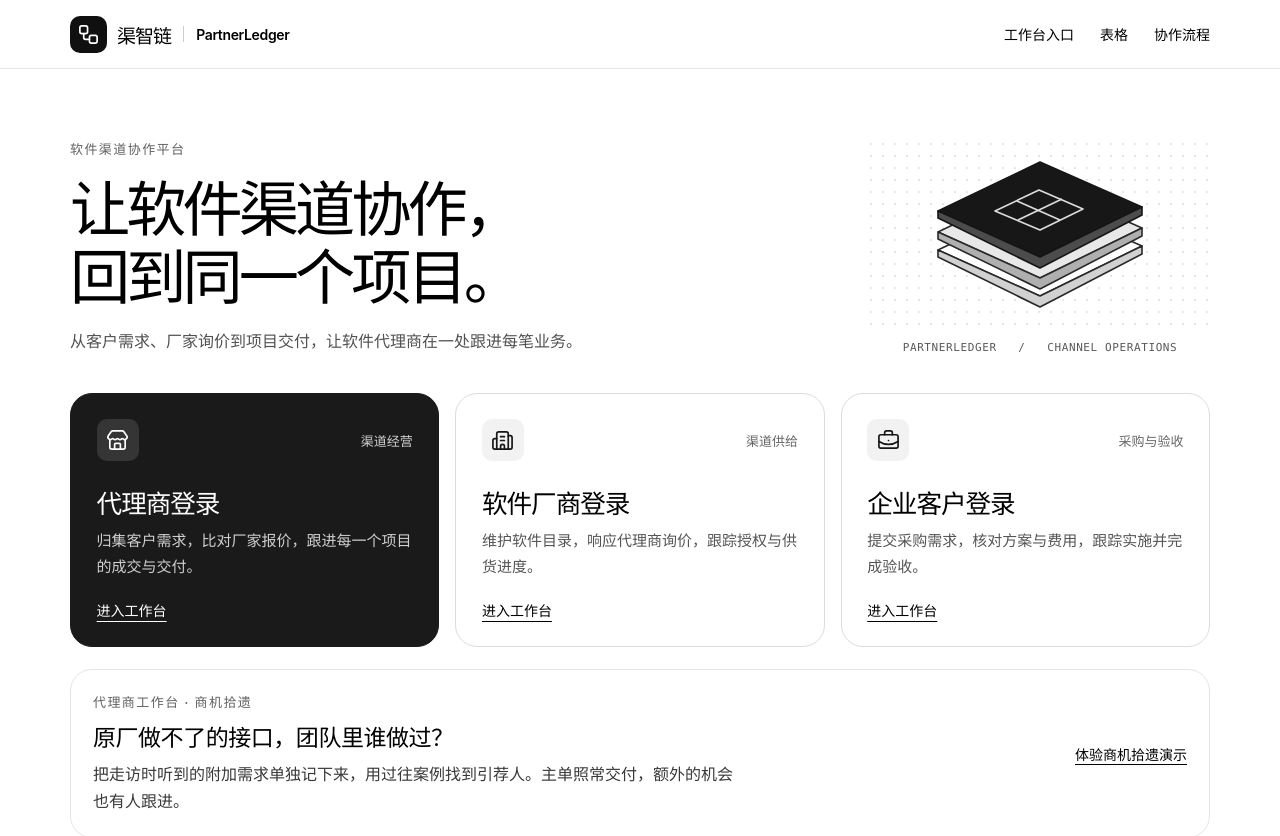
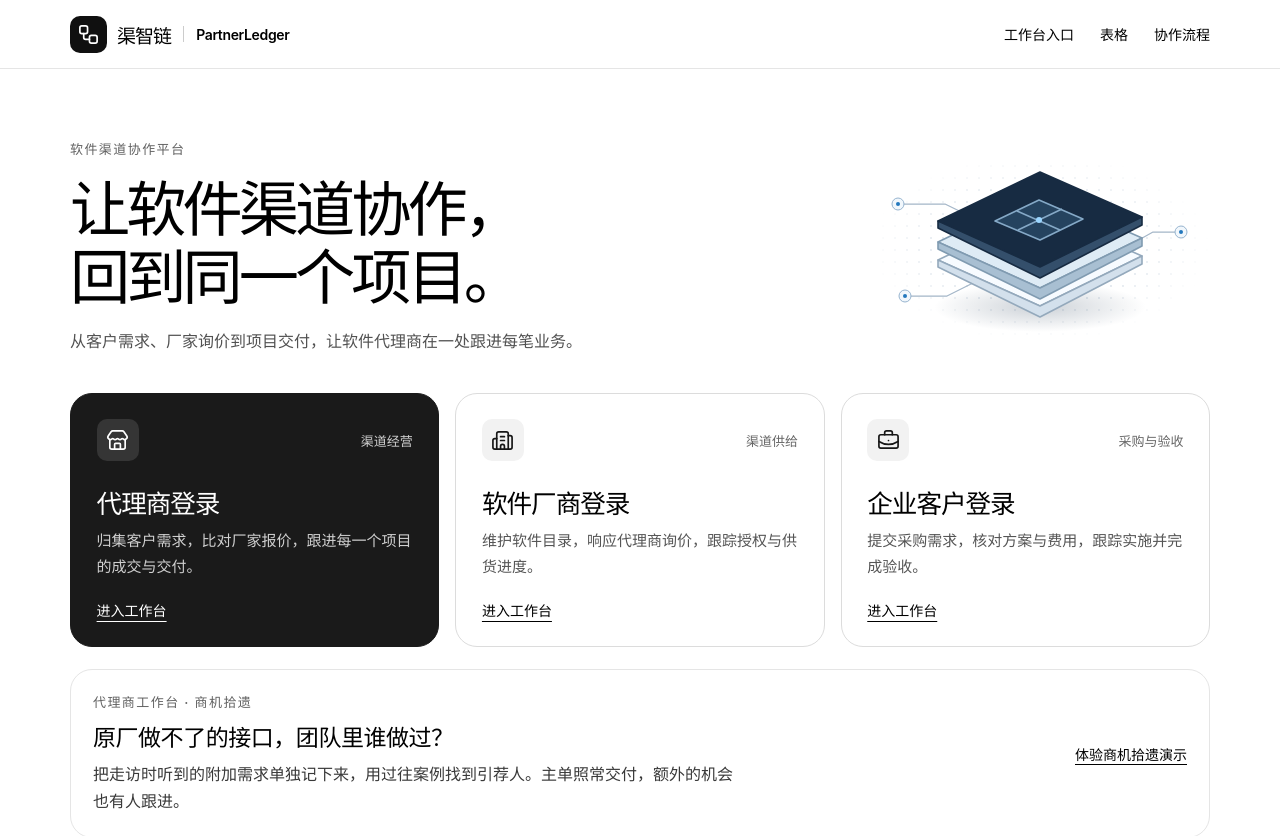
Before and after one commit to wweijie473-boop/PartnerLedger, a Vue app in the folder frontend/: page / in a window 1280 px wide. Shown: the top 836 px of the page. Built offline with nearby package versions, Linux system fonts and the light colour scheme.

Commit message:
feat(frontend): animate the portal collaboration artwork

```diff
--- a/frontend/src/Portal.vue
+++ b/frontend/src/Portal.vue
@@ -25,17 +25,53 @@ const phases = [
           <p class="pl-subtitle">从客户需求、厂家询价到项目交付，让软件代理商在一处跟进每笔业务。</p>
         </div>
         <div class="pl-visual" aria-hidden="true">
-          <svg viewBox="0 0 340 190" fill="none">
-            <defs><pattern id="dots" width="12" height="12" patternUnits="userSpaceOnUse"><circle cx="1" cy="1" r=".8" fill="#c6c6c6"/></pattern></defs>
-            <rect width="340" height="190" fill="url(#dots)"/>
+          <svg viewBox="0 0 340 190" fill="none" focusable="false">
+            <defs>
+              <pattern id="portal-grid" width="12" height="12" patternUnits="userSpaceOnUse">
+                <circle cx="1" cy="1" r=".8" fill="#a5b8ca"/>
+              </pattern>
+              <radialGradient id="portal-grid-fade">
+                <stop offset="35%" stop-color="white"/>
+                <stop offset="100%" stop-color="white" stop-opacity="0"/>
+              </radialGradient>
+              <mask id="portal-grid-mask">
+                <rect width="340" height="190" fill="url(#portal-grid-fade)"/>
+              </mask>
+              <radialGradient id="portal-layer-shadow">
+                <stop stop-color="#172f49" stop-opacity=".22"/>
+                <stop offset="100%" stop-color="#172f49" stop-opacity="0"/>
+              </radialGradient>
+            </defs>
+            <rect width="340" height="190" fill="url(#portal-grid)" mask="url(#portal-grid-mask)"/>
+            <ellipse cx="170" cy="154" rx="106" ry="25" fill="url(#portal-layer-shadow)"/>
+            <g v-for="signal in [
+              { route: 'M28 51h47l43 21', x: 28, y: 51, delay: '.2s' },
+              { route: 'M35 143h42l40-20', x: 35, y: 143, delay: '.8s' },
+              { route: 'M311 79h-28l-43 24', x: 311, y: 79, delay: '1.4s' },
+            ]" :key="signal.route" :style="{ '--signal-delay': signal.delay }">
+              <path :d="signal.route" stroke="#a4b6c8" stroke-width="1.25" stroke-linejoin="round"/>
+              <path :d="signal.route" pathLength="1" class="pl-visual-signal"/>
+              <circle :cx="signal.x" :cy="signal.y" r="6" fill="#f1f7fc" stroke="#96b3ce"/>
+              <circle :cx="signal.x" :cy="signal.y" r="2" fill="#2378bd"/>
+            </g>
             <g stroke-linejoin="round" stroke-width="1.6">
-              <path d="M170 58 272 103 170 153 68 107Z" fill="#fff" stroke="#292929"/><path d="m68 107 0 7 102 50 102-53v-8l-102 50Z" fill="#d1d1d1" stroke="#292929"/>
-              <path d="m170 40 102 45-102 50L68 89Z" fill="#e8e8e8" stroke="#292929"/><path d="m68 89 0 7 102 50 102-53v-8l-102 50Z" fill="#afafaf" stroke="#292929"/>
-              <path d="m170 19 102 45-102 50L68 68Z" fill="#171717" stroke="#151515"/><path d="m68 68 0 7 102 50 102-53v-8l-102 50Z" fill="#4c4c4c" stroke="#151515"/>
-              <g stroke="#ddd"><path d="m125 68 44-21 44 19-43 21Z"/><path d="m147 58 43 19m-42 0 44-21"/></g>
+              <g class="pl-visual-layer" style="--layer-delay: .82s">
+                <path d="M170 58 272 103 170 153 68 107Z" fill="#f7fbff" stroke="#94a9bc"/>
+                <path d="m68 107 0 7 102 50 102-53v-8l-102 50Z" fill="#d3e0ec" stroke="#94a9bc"/>
+              </g>
+              <g class="pl-visual-layer" style="--layer-delay: 1.15s">
+                <path d="m170 40 102 45-102 50L68 89Z" fill="#deebf5" stroke="#809bb1"/>
+                <path d="m68 89 0 7 102 50 102-53v-8l-102 50Z" fill="#a8bfd2" stroke="#809bb1"/>
+              </g>
+              <g class="pl-visual-layer" style="--layer-delay: 1.5s">
+                <path d="m170 19 102 45-102 50L68 68Z" fill="#172b42" stroke="#172b42"/>
+                <path d="m68 68 0 7 102 50 102-53v-8l-102 50Z" fill="#344f6b" stroke="#172b42"/>
+                <path d="m125 68 44-21 44 19-43 21Z" fill="#25435f" stroke="#85a9c7"/>
+                <path d="m147 58 43 19m-42 0 44-21" stroke="#85a9c7"/>
+                <circle class="pl-visual-beacon" cx="169" cy="67" r="3" fill="#9bd6ff"/>
+              </g>
             </g>
           </svg>
-          <span>PARTNERLEDGER &nbsp; / &nbsp; CHANNEL OPERATIONS</span>
         </div>
       </section>
       <section id="access" aria-label="选择工作台" class="pl-access">
--- a/frontend/src/portal.css
+++ b/frontend/src/portal.css
@@ -17,9 +17,28 @@
 .pl-kicker { font-size:13px; font-weight:620; letter-spacing:.11em; color:var(--ui-ink-muted); }
 .pl-intro h1 { margin:18px 0 16px; font-size:clamp(42px, 4.7vw, 70px); letter-spacing:-.065em; font-weight:720; line-height:1.12; }
 .pl-subtitle, .pl-case > p:not(.pl-kicker) { color:#515151; line-height:1.85; font-size:16px; }
-.pl-visual { max-width:340px; width:100%; justify-self:end; }
+.pl-visual { max-width:340px; width:100%; justify-self:end; pointer-events:none; }
 .pl-visual svg { display:block; width:100%; }
-.pl-visual span { font:11px var(--ui-font-mono); letter-spacing:.055em; display:block; margin-top:8px; color:#595959; text-align:center; }
+.pl-visual-signal { opacity:0; stroke:#2378bd; stroke-width:2.5; stroke-linecap:round; stroke-dasharray:.2 1; }
+.pl-visual-beacon { transform-box:fill-box; transform-origin:center; }
+@media (prefers-reduced-motion: no-preference) {
+  .pl-visual-signal { animation:pl-signal-arrival 1.4s linear var(--signal-delay) both; }
+  .pl-visual-layer { animation:pl-layer-lift 1.55s ease-in-out var(--layer-delay) both; }
+  .pl-visual-beacon { animation:pl-beacon-pulse 1s ease-in-out 2.45s both; }
+}
+@keyframes pl-signal-arrival {
+  0% { opacity:0; stroke-dashoffset:.2; }
+  18%, 75% { opacity:1; }
+  100% { opacity:0; stroke-dashoffset:-1; }
+}
+@keyframes pl-layer-lift {
+  0%, 100% { transform:translateY(0); }
+  45% { transform:translateY(-6px); }
+}
+@keyframes pl-beacon-pulse {
+  0%, 100% { transform:scale(1); }
+  45% { transform:scale(1.65); }
+}
 .pl-access { display:grid; grid-template-columns:repeat(3,minmax(0,1fr)); gap:16px; scroll-margin-top:16px; }
 .pl-entry { display:flex; flex-direction:column; align-items:start; padding:clamp(18px, 2vw, 29px); border:1px solid #dcdcdc; border-radius:var(--ui-radius-lg); text-decoration:none; background:#fff; transition:background .15s, border-color .15s; }
 .pl-entry:first-child { color:white; background:#1a1a1a; border-color:#1a1a1a; }
@@ -49,7 +68,6 @@
 @media(max-width:760px) {
   .pl-wrap { width:calc(100% - 36px); }
   .pl-intro { grid-template-columns:minmax(0,1fr) minmax(0,.38fr); gap:8px; }
-  .pl-visual span { display:none; }
   .pl-access { grid-template-columns:1fr; gap:10px; }
   .pl-entry { display:grid; grid-template-columns:42px 1fr; column-gap:13px; }
   .pl-entry-top { grid-column:1; grid-row:1 / 3; align-self:start; }
@@ -62,9 +80,10 @@
 @media(max-width:530px) {
   .pl-bar { height:58px; }
   .pl-bar nav { gap:12px; }
-  .pl-logo i, .pl-logo small, .pl-visual { display:none; }
+  .pl-logo i, .pl-logo small { display:none; }
   .pl-intro { display:block; padding:36px 0 24px; }
   .pl-intro h1 { margin:12px 0; font-size:clamp(33px,8.7vw,44px); }
+  .pl-visual { width:min(100%,250px); margin:12px auto 0; }
 }
 .pl-opportunity { display:flex; align-items:center; justify-content:space-between; flex-wrap:wrap; gap:12px; margin-top:22px; padding:22px; border:1px solid var(--ui-border); border-radius:var(--ui-radius-lg); }
 .pl-opportunity h2 { margin:8px 0; font-size:23px; }
```
